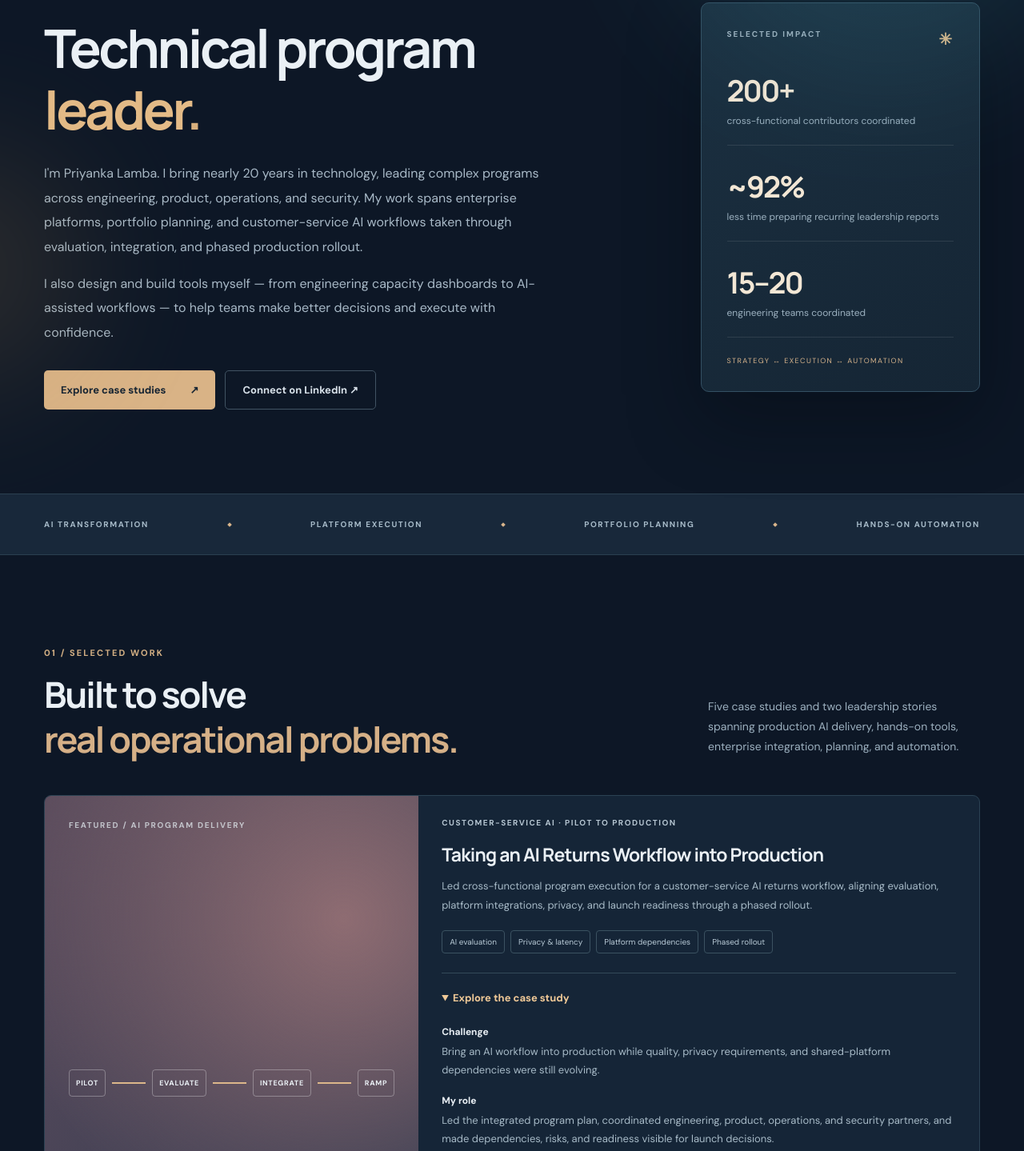
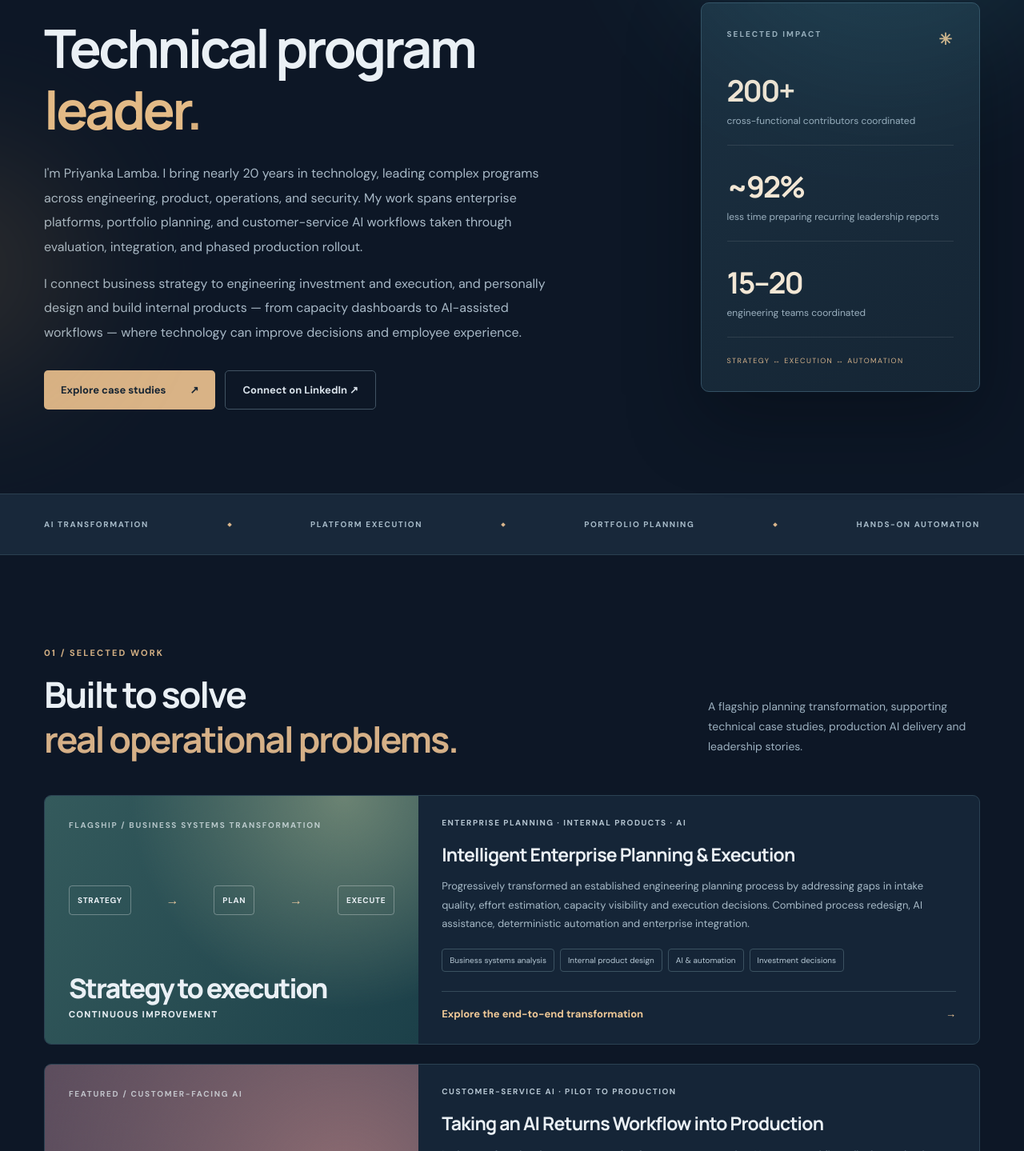
Before and after one commit to priyankalamba026/technical-program-management-portfolio, a plain HTML site: page index.html in a window 1280 px wide. Shown: the part 213-1652 px from the top of the page at 80% size. Drawn offline with Linux system fonts and the light colour scheme.

Commit message:
Feature end-to-end planning transformation in portfolio

```diff
--- a/index.html
+++ b/index.html
@@ -24,7 +24,7 @@
     <div class="eyebrow"><span class="live-dot"></span> AI DELIVERY · ENTERPRISE PLATFORMS · PORTFOLIO PLANNING</div>
     <h1>Technical program<br><em>leader</em><span class="period">.</span></h1>
     <p class="hero-copy">I'm Priyanka Lamba. I bring nearly 20 years in technology, leading complex programs across engineering, product, operations, and security. My work spans enterprise platforms, portfolio planning, and customer-service AI workflows taken through evaluation, integration, and phased production rollout.</p>
-    <p class="hero-copy">I also design and build tools myself — from engineering capacity dashboards to AI-assisted workflows — to help teams make better decisions and execute with confidence.</p>
+    <p class="hero-copy">I connect business strategy to engineering investment and execution, and personally design and build internal products — from capacity dashboards to AI-assisted workflows — where technology can improve decisions and employee experience.</p>
     <div class="hero-actions"><a class="button primary" href="#work">Explore case studies <span>↗</span></a><a class="button secondary" href="https://www.linkedin.com/in/priyankalamba/" target="_blank" rel="noopener noreferrer">Connect on LinkedIn ↗</a></div>
   </div>
   <aside class="hero-aside">
@@ -37,10 +37,15 @@
 </section>
 <section class="marquee"><div class="shell marquee-inner"><span>AI TRANSFORMATION</span><i></i><span>PLATFORM EXECUTION</span><i></i><span>PORTFOLIO PLANNING</span><i></i><span>HANDS-ON AUTOMATION</span></div></section>
 <section class="section shell" id="work">
-  <div class="section-heading"><div><div class="eyebrow muted">01 / SELECTED WORK</div><h2>Built to solve<br><span>real operational problems.</span></h2></div><p>Five case studies and two leadership stories spanning production AI delivery, hands-on tools, enterprise integration, planning, and automation.</p></div>
+  <div class="section-heading"><div><div class="eyebrow muted">01 / SELECTED WORK</div><h2>Built to solve<br><span>real operational problems.</span></h2></div><p>A flagship planning transformation, supporting technical case studies, production AI delivery and leadership stories.</p></div>
   <div class="projects">
+    <article class="project-card production-feature" id="planning-ecosystem">
+      <div class="card-art art-planning"><div class="art-label">FLAGSHIP / BUSINESS SYSTEMS TRANSFORMATION</div><div class="stepper"><span>STRATEGY</span><b>→</b><span>PLAN</span><b>→</b><span>EXECUTE</span></div><div class="art-number">Strategy to execution<small>CONTINUOUS IMPROVEMENT</small></div></div>
+      <div class="card-content"><div class="category">ENTERPRISE PLANNING · INTERNAL PRODUCTS · AI</div><h3>Intelligent Enterprise Planning &amp; Execution</h3><p>Progressively transformed an established engineering planning process by addressing gaps in intake quality, effort estimation, capacity visibility and execution decisions. Combined process redesign, AI assistance, deterministic automation and enterprise integration.</p><div class="chips"><span>Business systems analysis</span><span>Internal product design</span><span>AI &amp; automation</span><span>Investment decisions</span></div><a class="case-link" href="planning-ecosystem.html">Explore the end-to-end transformation <span>→</span></a></div>
+    </article>
+
     <article class="project-card featured production-feature">
-      <div class="card-art art-ai"><div class="art-label">FEATURED / AI PROGRAM DELIVERY</div><div class="timeline-art"><span>PILOT</span><i></i><span>EVALUATE</span><i></i><span>INTEGRATE</span><i></i><span>RAMP</span></div><div class="art-number">50% <small>OF U.S. TRAFFIC</small></div></div>
+      <div class="card-art art-ai"><div class="art-label">FEATURED / CUSTOMER-FACING AI</div><div class="timeline-art"><span>PILOT</span><i></i><span>EVALUATE</span><i></i><span>INTEGRATE</span><i></i><span>RAMP</span></div><div class="art-number">50% <small>OF U.S. TRAFFIC</small></div></div>
       <div class="card-content"><div class="card-top"><span class="category">CUSTOMER-SERVICE AI · PILOT TO PRODUCTION</span></div><h3>Taking an AI Returns Workflow into Production</h3><p>Led cross-functional program execution for a customer-service AI returns workflow, aligning evaluation, platform integrations, privacy, and launch readiness through a phased rollout.</p><div class="chips"><span>AI evaluation</span><span>Privacy &amp; latency</span><span>Platform dependencies</span><span>Phased rollout</span></div>
         <details class="case-details" open><summary>Explore the case study</summary>
           <dl class="case-facts">
@@ -60,11 +65,11 @@
     </article>
     <article class="project-card">
       <div class="card-art art-capacity"><div class="art-label">02 / ENGINEERING OPERATIONS</div><div class="capacity-bars"><div><span>AVAILABLE</span><b style="width:73%"></b></div><div><span>DEMAND</span><b style="width:94%"></b></div></div><div class="art-caption">REALISTIC CAPACITY · CLEAR TRADE-OFFS</div></div>
-      <div class="card-content"><div class="card-top"><span class="category">SYSTEMS DESIGN & IMPLEMENTATION</span><span class="index">02</span></div><h3>Engineering Capacity & Allocation</h3><p>Designed and built a resource model combining working days, regional holidays, time off, allocation, and a 15% efficiency adjustment.</p><div class="chips"><span>Capacity modeling</span><span>Utilization</span><span>Portfolio trade-offs</span></div><a class="case-link" href="capacity-demo.html">Try the interactive demo <span>→</span></a><p style="min-height:0;margin:12px 0;font-size:12px">Illustrative model with fictional data. Change availability, allocation, and demand to compare capacity trade-offs.</p><a class="case-link" href="engineering-capacity.pdf" target="_blank" rel="noopener">Read case study <span>↗</span></a></div>
+      <div class="card-content"><div class="card-top"><span class="category">SYSTEMS DESIGN & IMPLEMENTATION</span><span class="index">02</span></div><h3>Engineering Capacity & Allocation</h3><p>Designed and built an execution-level capacity planner combining validated resource allocations with current sprint workload to support decisions about additional demand.</p><div class="chips"><span>Capacity modeling</span><span>Utilization</span><span>Portfolio trade-offs</span></div><a class="case-link" href="capacity-demo.html">Try the interactive demo <span>→</span></a><p style="min-height:0;margin:12px 0;font-size:12px">Illustrative model with fictional data. Change availability, allocation, and demand to compare capacity trade-offs.</p><a class="case-link" href="engineering-capacity.pdf" target="_blank" rel="noopener">Read case study <span>↗</span></a></div>
     </article>
     <article class="project-card">
       <div class="card-art art-triage"><div class="art-label">03 / AI AUTOMATION</div><div class="triage-flow"><span>INTAKE</span><b>→</b><span>RETRIEVAL</span><b>→</b><span>LLM</span><b>→</b><span>REVIEW</span></div><div class="art-caption">EVIDENCE-BASED AI ASSISTANCE</div></div>
-      <div class="card-content"><div class="card-top"><span class="category">AI ENGINEERING & AUTOMATION</span><span class="index">03</span></div><h3>AI-Powered Project Triage Assistant</h3><p>Developed an AI-assisted triage workflow that combines intake records, historical engineering context, deterministic filtering, and structured impact assessments.</p><div class="chips"><span>Claude</span><span>Glean / Jira</span><span>Typed outputs</span></div><a class="case-link" href="ai-triage.pdf" target="_blank" rel="noopener">Read case study <span>↗</span></a></div>
+      <div class="card-content"><div class="card-top"><span class="category">AI ENGINEERING & AUTOMATION</span><span class="index">03</span></div><h3>AI-Powered Project Triage Assistant</h3><p>Personally developed an AI-assisted workflow for intake quality, engineering impact, preliminary estimates, assumptions and confidence levels, with human validation and historical feedback.</p><div class="chips"><span>Claude</span><span>Glean / Jira</span><span>Typed outputs</span></div><a class="case-link" href="ai-triage.pdf" target="_blank" rel="noopener">Read case study <span>↗</span></a></div>
     </article>
     <article class="project-card">
       <div class="card-art art-ai"><div class="art-label">04 / AI PROGRAM DELIVERY</div><div class="timeline-art"><span>BUILD</span><i></i><span>EVALUATE</span><i></i><span>INTEGRATE</span><i></i><span>LAUNCH</span></div><div class="art-caption">MILESTONES · DEPENDENCIES · READINESS</div></div>
```
